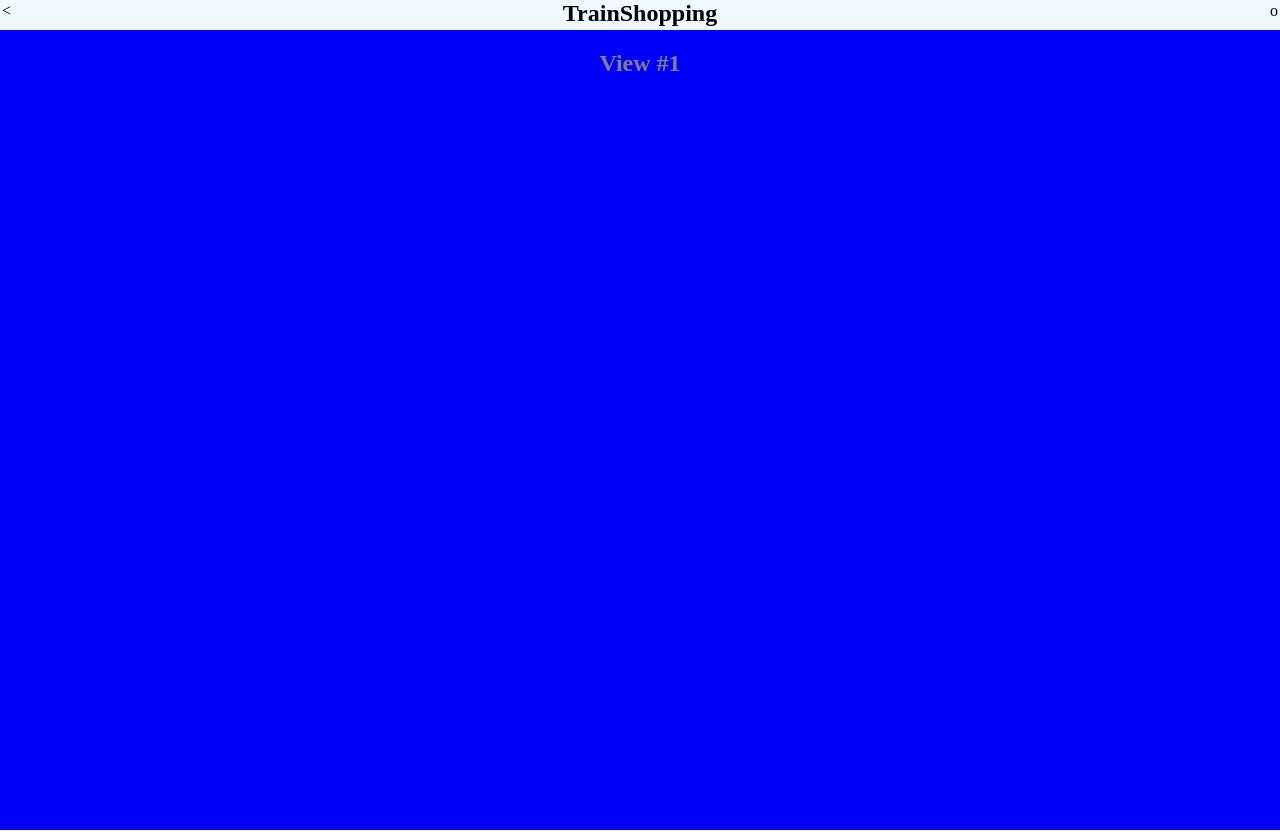
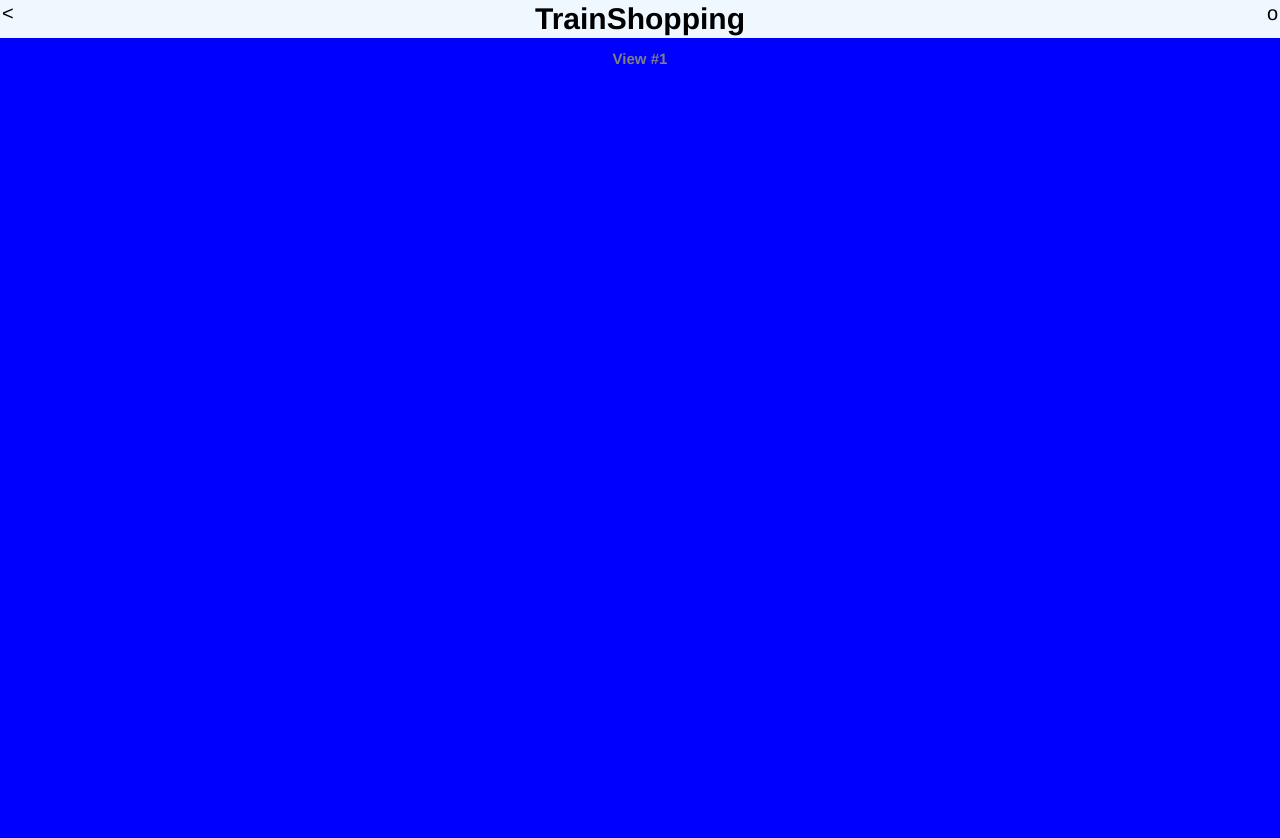
Before and after one commit to tomnar/TrainShopping, a plain HTML site: page index.html in a window 1280 px wide. Drawn offline with Linux system fonts and the light colour scheme.

Commit message:
adjusted nav bar css

```diff
--- a/css/main.css
+++ b/css/main.css
@@ -1,10 +1,13 @@
 html, body{
     padding: 0px;
     margin: 0px;
+    font-size: 10px;
+    font-family: "Helvetica", sans-serif;
 }
 nav{
     background-color: aliceblue;
-    height: 30px;
+    font-size: 2em;
+    height: auto;
     width: 100%;
 }
 nav .back{
@@ -19,6 +22,8 @@ nav .cart{
 }
 nav h1{
     text-align: center;
+    margin: 0;
+    padding: 2px;
 }
 
 /* mainview */
@@ -39,6 +44,7 @@ nav h1{
     position: relative;
     min-height: 100%;
     width: 100%;
+    overflow: hidden;
 }
 
     .views .view {
```
